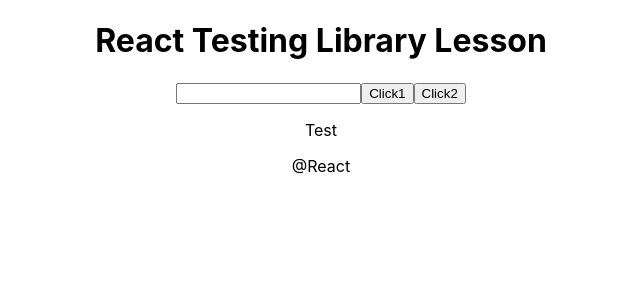
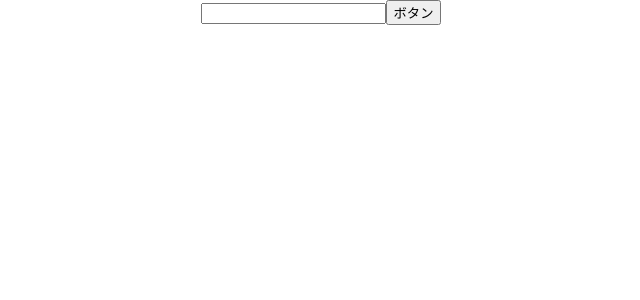
Before and after one commit to KNR1009/react-testing-library, a React (Create React App) app: page / in a window 1280 px wide. Shown: the top 300 px of the page, without its empty margins (319-959 px from the left). Built offline with nearby package versions, Linux system fonts and the light colour scheme.

Commit message:
コンポーネントの作成

```diff
--- a/src/App.tsx
+++ b/src/App.tsx
@@ -1,10 +1,13 @@
 import "./App.css";
-import { Render } from "./Render";
+import { RenderInput } from "./RenderInput";
 
 function App() {
+  const onClick = (value: string) => {
+    console.log(value);
+  };
   return (
     <div className="App">
-      <Render />
+      <RenderInput onClick={onClick}></RenderInput>
     </div>
   );
 }
--- /dev/null
+++ b/src/RenderInput.tsx
@@ -0,0 +1,25 @@
+import React, { useState } from "react";
+
+type RenderInputProps = {
+  onClick: (value: string) => void;
+};
+
+export const RenderInput: React.VFC<RenderInputProps> = ({ onClick }) => {
+  const [value, setValue] = useState<string>("");
+  const onChange = (e: React.ChangeEvent<HTMLInputElement>) => {
+    setValue(e.target.value);
+  };
+
+  return (
+    <div>
+      <input type="text" onChange={onChange} value={value} />
+      <button
+        onClick={() => {
+          onClick(value);
+        }}
+      >
+        ボタン
+      </button>
+    </div>
+  );
+};
```
Also changed, not shown: 1 other file (tests, documents, lock files or other folders).
